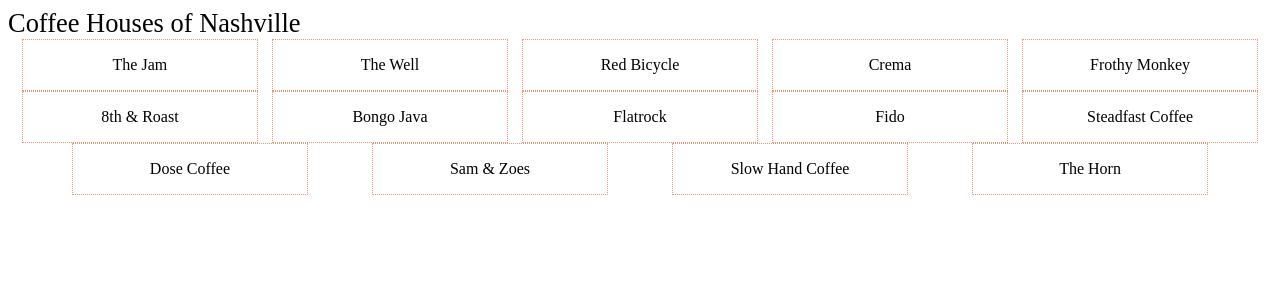
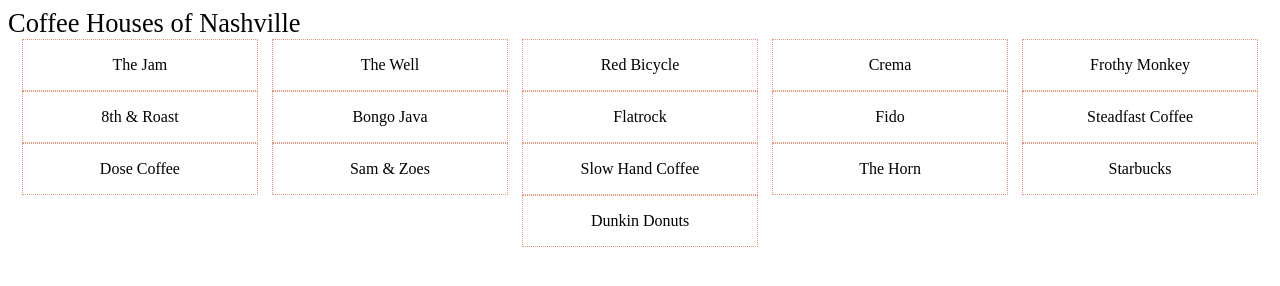
Before and after one commit to ChasityBrown/Coffee-House, a plain HTML site: page index.html in a window 1280 px wide. Drawn offline with Linux system fonts and the light colour scheme.

Commit message:
Added new coffee shops

```diff
--- a/index.html
+++ b/index.html
@@ -25,6 +25,8 @@
   <article class="shop">Sam &amp; Zoes</article>
   <article class="shop">Slow Hand Coffee</article>
   <article class="shop">The Horn</article>
+  <article class="shop">Starbucks</article>
+  <article class="shop">Dunkin Donuts</article>
 </section>
 </body>
 </html>
```
